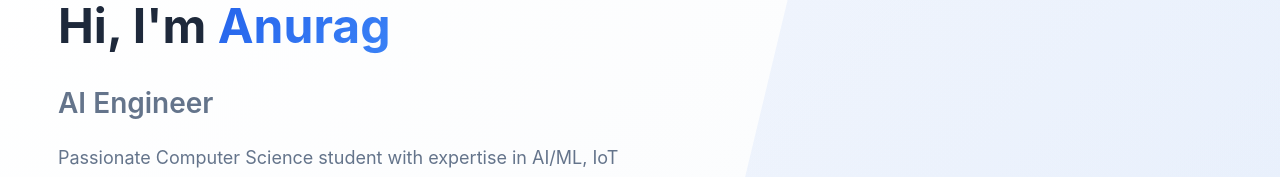
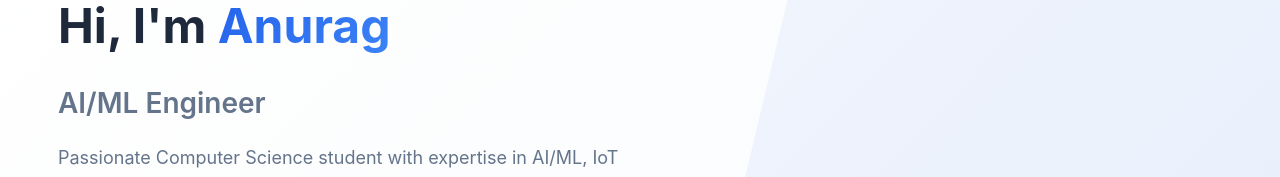
Before and after one commit to Zeno4554/portfolio, a plain HTML site: page index.html in a window 1280 px wide. Shown: the part 185-362 px from the top of the page. Drawn offline with Linux system fonts and the light colour scheme.

Commit message:
Changes in the html files

```diff
--- a/index.html
+++ b/index.html
@@ -38,7 +38,7 @@
                     <h1 class="hero-title">
                         Hi, I'm <span class="highlight">Anurag</span>
                     </h1>
-                    <h2 class="hero-subtitle">AI Engineer</h2>
+                    <h2 class="hero-subtitle">AI/ML Engineer</h2>
                     <p class="hero-description">
                         Passionate Computer Science student with expertise in AI/ML, IoT systems, and full-stack development.
                         I specialize in building intelligent systems that solve real-world problems through innovative technology
```
